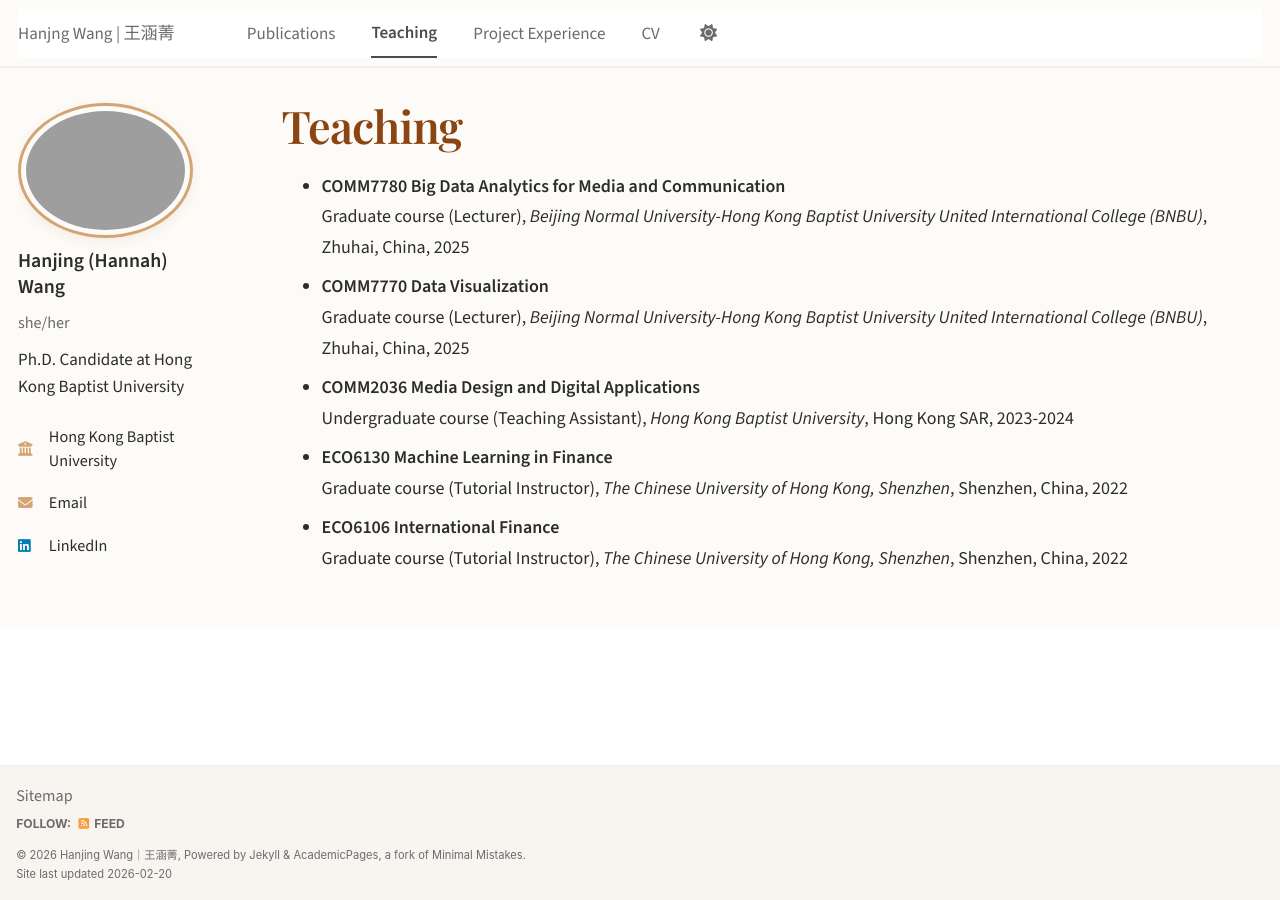
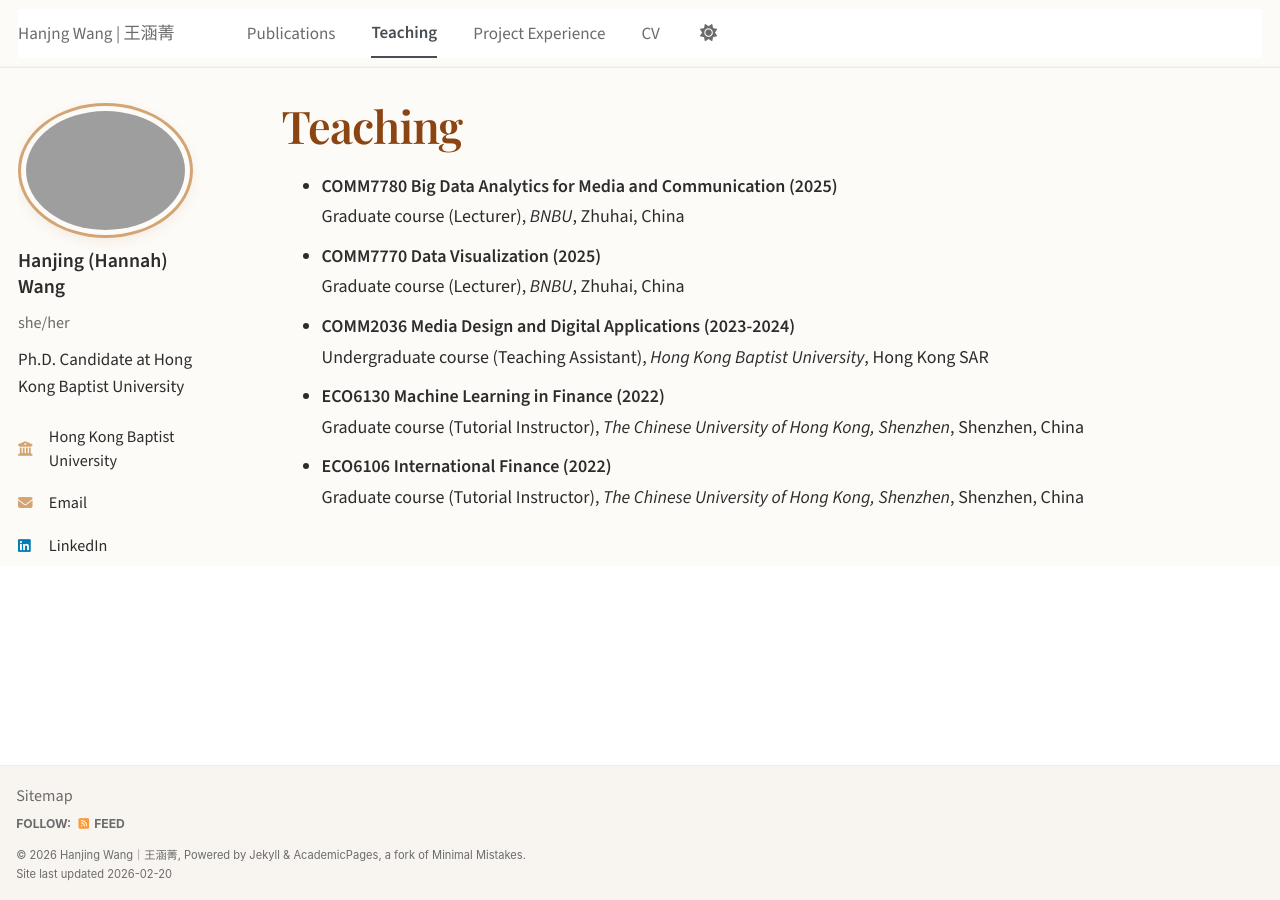
Before and after one commit to hanjingwang-comm/hanjingwang-comm.github.io, a Jekyll site: the page built from _pages/teaching.html, in a window 1280 px wide. Built offline with Jekyll 4.4.1, drawn with Linux system fonts in a browser that asks for light colours; some web fonts are replaced; a script bundle is joined from its source files by our own code; library files that are not in the unit come from our copies.

Commit message:
Move year/date to title in teaching and project experience pages
Co-Authored-By: Claude Opus 4.6 <noreply@anthropic.com>

```diff
--- a/_pages/teaching.html
+++ b/_pages/teaching.html
@@ -8,18 +8,18 @@ author_profile: true
 {% include base_path %}
 
 <ul>
-  <li><strong>COMM7780 Big Data Analytics for Media and Communication</strong><br>
-  Graduate course (Lecturer), <i>Beijing Normal University-Hong Kong Baptist University United International College (BNBU)</i>, Zhuhai, China, 2025</li>
+  <li><strong>COMM7780 Big Data Analytics for Media and Communication (2025)</strong><br>
+  Graduate course (Lecturer), <i>BNBU</i>, Zhuhai, China</li>
 
-  <li><strong>COMM7770 Data Visualization</strong><br>
-  Graduate course (Lecturer), <i>Beijing Normal University-Hong Kong Baptist University United International College (BNBU)</i>, Zhuhai, China, 2025</li>
+  <li><strong>COMM7770 Data Visualization (2025)</strong><br>
+  Graduate course (Lecturer), <i>BNBU</i>, Zhuhai, China</li>
 
-  <li><strong>COMM2036 Media Design and Digital Applications</strong><br>
-  Undergraduate course (Teaching Assistant), <i>Hong Kong Baptist University</i>, Hong Kong SAR, 2023-2024</li>
+  <li><strong>COMM2036 Media Design and Digital Applications (2023-2024)</strong><br>
+  Undergraduate course (Teaching Assistant), <i>Hong Kong Baptist University</i>, Hong Kong SAR</li>
 
-  <li><strong>ECO6130 Machine Learning in Finance</strong><br>
-  Graduate course (Tutorial Instructor), <i>The Chinese University of Hong Kong, Shenzhen</i>, Shenzhen, China, 2022</li>
+  <li><strong>ECO6130 Machine Learning in Finance (2022)</strong><br>
+  Graduate course (Tutorial Instructor), <i>The Chinese University of Hong Kong, Shenzhen</i>, Shenzhen, China</li>
 
-  <li><strong>ECO6106 International Finance</strong><br>
-  Graduate course (Tutorial Instructor), <i>The Chinese University of Hong Kong, Shenzhen</i>, Shenzhen, China, 2022</li>
+  <li><strong>ECO6106 International Finance (2022)</strong><br>
+  Graduate course (Tutorial Instructor), <i>The Chinese University of Hong Kong, Shenzhen</i>, Shenzhen, China</li>
 </ul>
```
Also changed, not shown: _pages/project-experience.html (+4 -4 lines).
